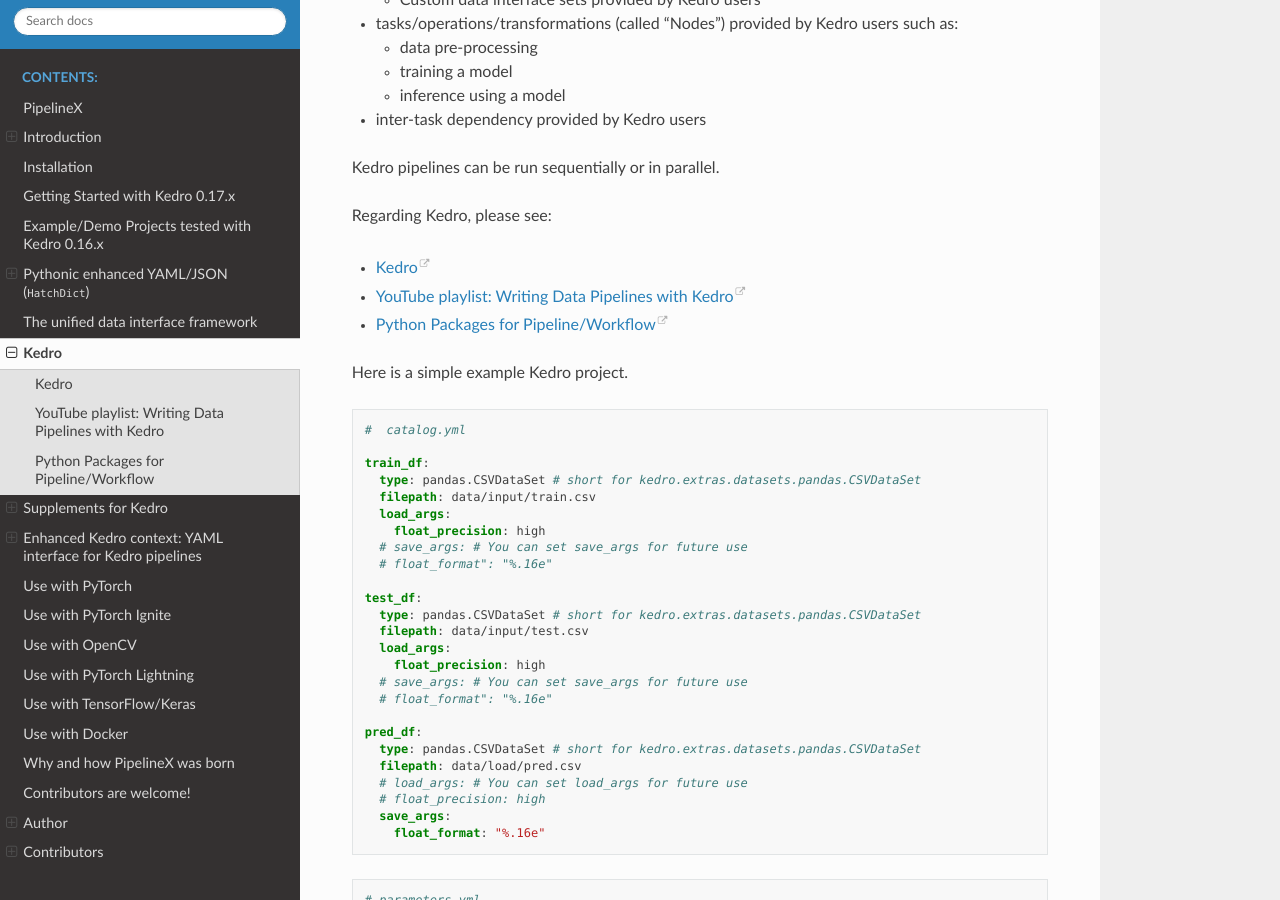
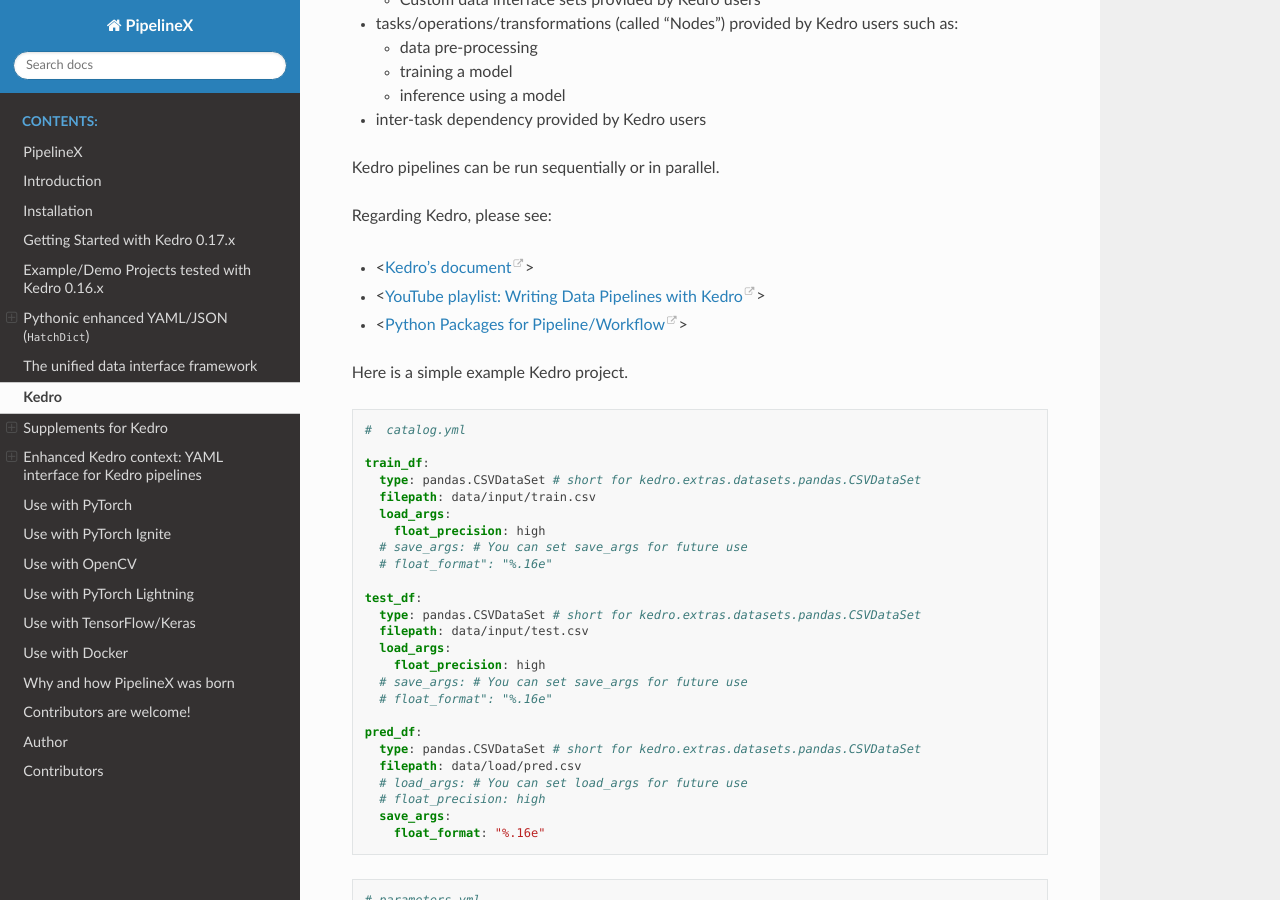
Before and after one commit to Minyus/pipelinex, a Sphinx documentation site: the page built from docs/source/contents/07.md, in a window 1280 px wide and 900 px high, scrolled down 467 px. Built offline with Sphinx 7.4.7 and the Read the Docs theme 2.0.0, drawn with Linux system fonts in a browser that asks for light colours; the version number could not be read and is left out.

Commit message:
Avoid list of links only which add unexpected hierarchy levels by Sphinx

```diff
--- a/docs/source/contents/07.md
+++ b/docs/source/contents/07.md
@@ -19,9 +19,9 @@
 Kedro pipelines can be run sequentially or in parallel.
 
 Regarding Kedro, please see:
-- [Kedro's document](https://kedro.readthedocs.io/en/latest/)
-- [YouTube playlist: Writing Data Pipelines with Kedro](https://www.youtube.com/playlist?list=PLTU89LAWKRwEdiDKeMOU2ye6yU9Qd4MRo)
-- [Python Packages for Pipeline/Workflow](https://github.com/Minyus/Python_Packages_for_Pipeline_Workflow)
+- <[Kedro's document](https://kedro.readthedocs.io/en/latest/)>
+- <[YouTube playlist: Writing Data Pipelines with Kedro](https://www.youtube.com/playlist?list=PLTU89LAWKRwEdiDKeMOU2ye6yU9Qd4MRo)>
+- <[Python Packages for Pipeline/Workflow](https://github.com/Minyus/Python_Packages_for_Pipeline_Workflow)>
 
 Here is a simple example Kedro project.
 
```
Also changed, not shown: README.md (+14 -14 lines), docs/source/contents/01.md (+6 -6 lines), docs/source/contents/18.md (+3 -3 lines), docs/source/contents/19.md (+2 -2 lines).
